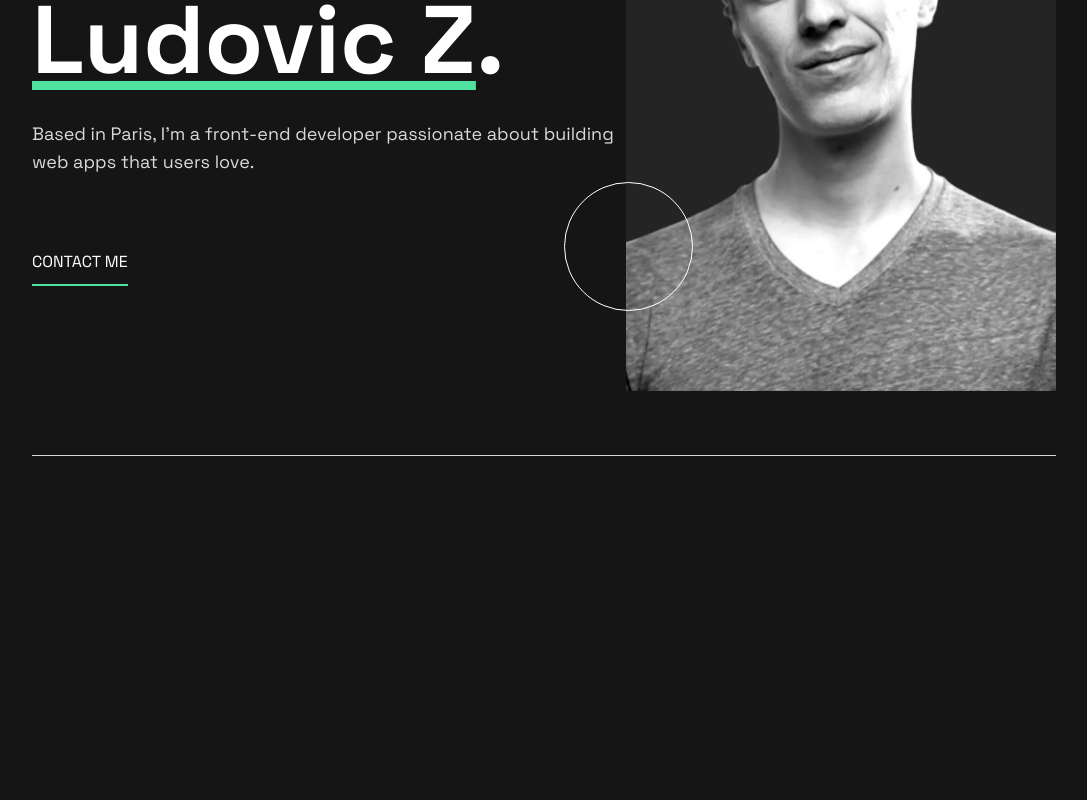
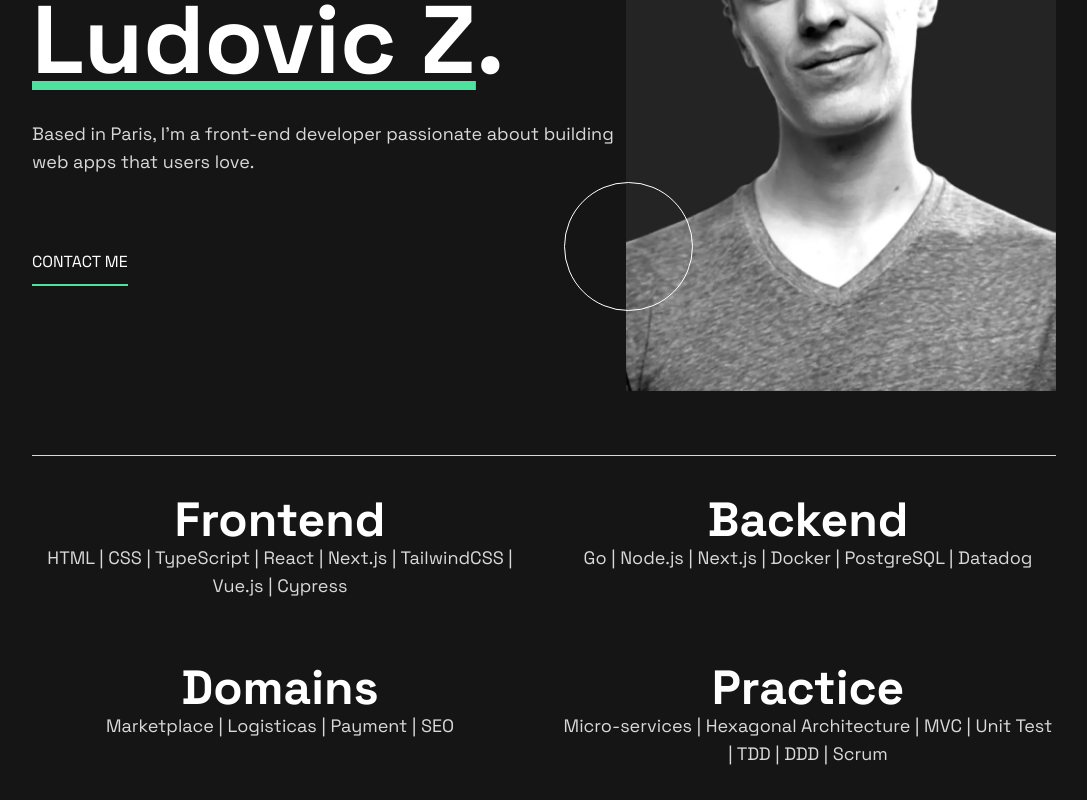
Before and after one commit to lzwingelstein/portfolio, a Next.js app: page / in a window 1280 px wide. Shown: the part 305-1105 px from the top of the page, without its empty margins (96-1183 px from the left). Before the commit the page ends 800 px from the top, so only its background shows below. Built offline with nearby package versions, Linux system fonts and the light colour scheme.

Commit message:
[feat] Add skills section

```diff
--- a/app/page.tsx
+++ b/app/page.tsx
@@ -1,15 +1,16 @@
-import HeroSection from '@/components/HeroSection';
-import SocialLinks from '../src/components/SocialLinks';
-import './globals.css';
+import HeroSection from "@/components/HeroSection";
+import SocialLinks from "../src/components/SocialLinks";
+import "./globals.css";
+import SkillsSection from "@/components/SkillsSection";
 export default function Home() {
-
   return (
     <main className="px-4 md:px-8 xl:px-32 relative">
-      <div className='absolute top-0 left-0 right-0 z-50 px-4 md:px-8 xl:px-32'>
-      <SocialLinks/>
+      <div className="absolute top-0 left-0 right-0 z-50 px-4 md:px-8 xl:px-32">
+        <SocialLinks />
       </div>
-      <HeroSection/>
-      <hr className="w-full text-white"/>
+      <HeroSection />
+      <hr className="w-full text-white" />
+      <SkillsSection></SkillsSection>
     </main>
   );
 }
--- /dev/null
+++ b/src/components/Skill/index.tsx
@@ -0,0 +1,13 @@
+interface SkillProps {
+  name: string;
+  description?: string;
+}
+
+export default function Skill({ name, description }: SkillProps) {
+  return (
+    <div className="text-center">
+      <h2>{name}</h2>
+      <p>{description}</p>
+    </div>
+  );
+}
--- /dev/null
+++ b/src/components/SkillsSection/index.tsx
@@ -0,0 +1,73 @@
+import Skill from "../Skill";
+
+interface SkillData {
+  name: string;
+  description?: string;
+}
+
+export default function SkillsSection() {
+  const separator = " | ";
+  const frontends: string[] = [
+    "HTML",
+    "CSS",
+    "TypeScript",
+    "React",
+    "Next.js",
+    "TailwindCSS",
+    "Vue.js",
+    "Cypress",
+  ];
+
+  const backends: string[] = [
+    "Go",
+    "Node.js",
+    "Next.js",
+    "Docker",
+    "PostgreSQL",
+    "Datadog",
+  ];
+
+  const tools: string[] = ["Git", "Github", "Jenkins", "GitlabCI", "Jira"];
+
+  const domains: string[] = ["Marketplace", "Logisticas", "Payment", "SEO"];
+
+  const practice: string[] = [
+    "Micro-services",
+    "Hexagonal Architecture",
+    "MVC",
+    "Unit Test",
+    "TDD",
+    "DDD",
+    "Scrum",
+  ];
+
+  const skills: SkillData[] = [
+    {
+      name: "Frontend",
+      description: frontends.join(separator),
+    },
+    {
+      name: "Backend",
+      description: backends.join(separator),
+    },
+    {
+      name: "Domains",
+      description: domains.join(separator),
+    },
+    {
+      name: "Practice",
+      description: practice.join(separator),
+    },
+  ];
+
+  return (
+    <ul className="grid md:grid-cols-2 gap-8 pt-10">
+      {skills.map((skill: SkillData, index: number) => (
+        <li key={index} className="basis-full md:basis-1/2">
+          <Skill name={skill.name} description={skill.description} />
+          <p className="pb-8"></p>
+        </li>
+      ))}
+    </ul>
+  );
+}
```
